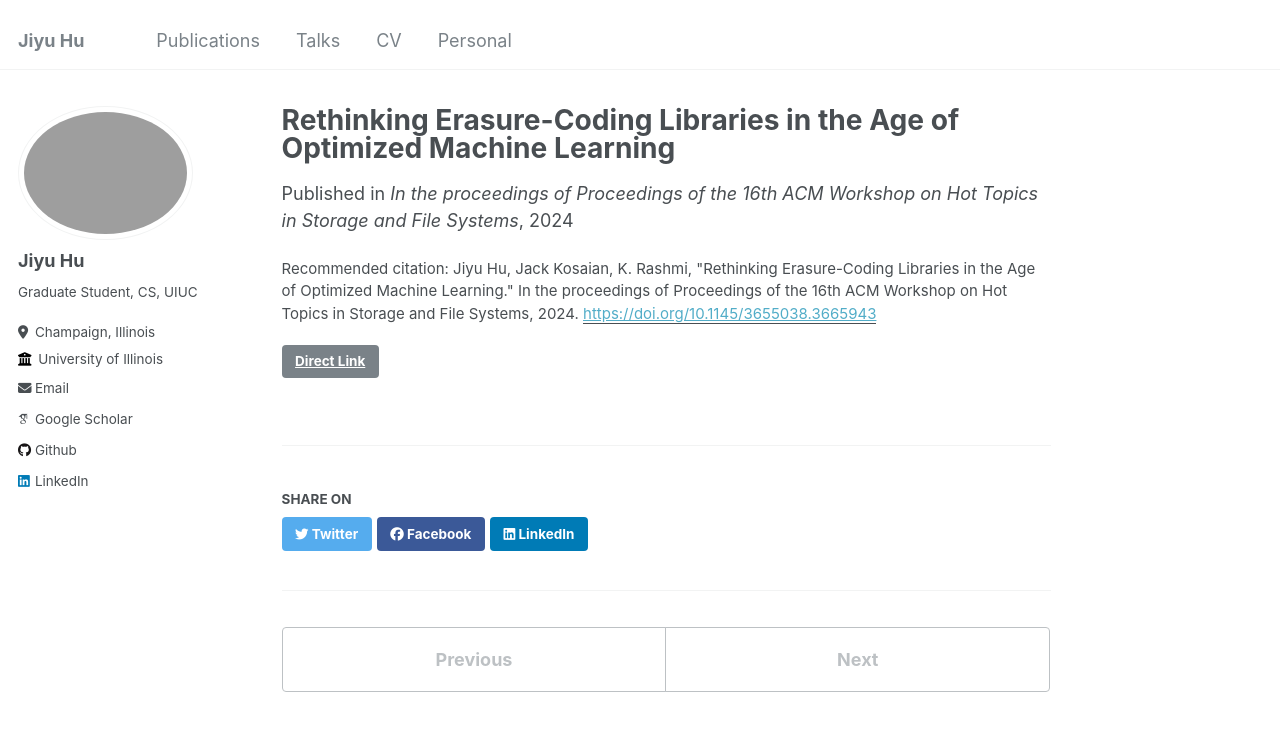
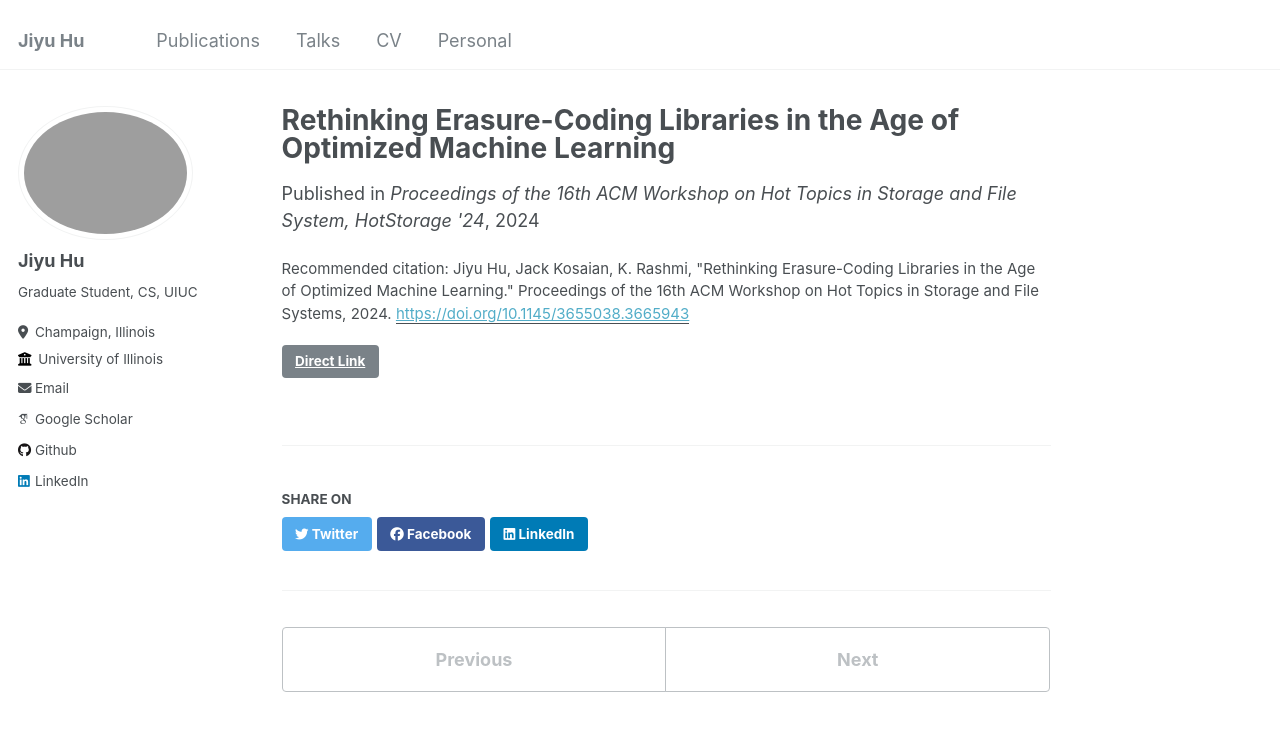
Before and after one commit to JiyuuuHuuu/JiyuuuHuuu.github.io, a Jekyll site: the page built from _publications/2024-05-01-Rethinking-Erasure-Coding-Libraries-in-the-Age-of-Optimized-Machine-Learning.md, in a window 1280 px wide. Shown: the top 731 px of the page. Built offline with Jekyll 4.4.1, drawn with Linux system fonts in a browser that asks for light colours; some web fonts are replaced.

Commit message:
update publication format

```diff
--- a/_includes/archive-single.html
+++ b/_includes/archive-single.html
@@ -47,7 +47,7 @@
         {% elsif post.collection == 'publications' %}
           <p><i>{{ post.venue }}</i>, {{ post.date | default: "1900-01-01" | date: "%Y" }} </p>
           <p class="archive__item-authors">
-            {{ post.author | join: ', ' }}
+            {{ post.author | join: ', ' | markdownify }}
           </p>
         {% elsif post.date %}
          <p class="page__date"><strong><i class="fa fa-fw fa-calendar" aria-hidden="true"></i> {{ site.data.ui-text[site.locale].date_label | default: "Published:" }}</strong> <time datetime="{{ post.date | default: "1900-01-01" | date_to_xmlschema }}">{{ post.date | default: "1900-01-01" | date: "%B %d, %Y" }}</time></p>
--- a/_publications/2024-05-01-Rethinking-Erasure-Coding-Libraries-in-the-Age-of-Optimized-Machine-Learning.md
+++ b/_publications/2024-05-01-Rethinking-Erasure-Coding-Libraries-in-the-Age-of-Optimized-Machine-Learning.md
@@ -2,9 +2,9 @@
 title: "Rethinking Erasure-Coding Libraries in the Age of Optimized Machine Learning"
 collection: publications
 link: https://dl.acm.org/doi/pdf/10.1145/3655038.3665943
-author:  Jiyu Hu,  Jack Kosaian,  K. Rashmi,
+author:  "**Jiyu Hu**,  Jack Kosaian,  K. Rashmi,"
 date: 2024-05-01
-venue: 'In the proceedings of Proceedings of the 16th ACM Workshop on Hot Topics in Storage and File Systems'
+venue: "Proceedings of the 16th ACM Workshop on Hot Topics in Storage and File System, HotStorage '24"
 paperurl: 'https://doi.org/10.1145/3655038.3665943'
-citation: ' Jiyu Hu,  Jack Kosaian,  K. Rashmi, &quot;Rethinking Erasure-Coding Libraries in the Age of Optimized Machine Learning.&quot; In the proceedings of Proceedings of the 16th ACM Workshop on Hot Topics in Storage and File Systems, 2024.'
+citation: ' Jiyu Hu,  Jack Kosaian,  K. Rashmi, &quot;Rethinking Erasure-Coding Libraries in the Age of Optimized Machine Learning.&quot; Proceedings of the 16th ACM Workshop on Hot Topics in Storage and File Systems, 2024.'
 ---
```
Also changed, not shown: _publications/2022-01-01-Medley-A-Membership-Service-for-IoT-Networks.md (+1 -1 lines), _publications/2024-11-05-LazyLog-A-New-Shared-Log-Abstraction-for-Low-Latency-Applications.md (+3 -3 lines), markdown_generator/readme.md (+2 -0 lines), 1 other file.
